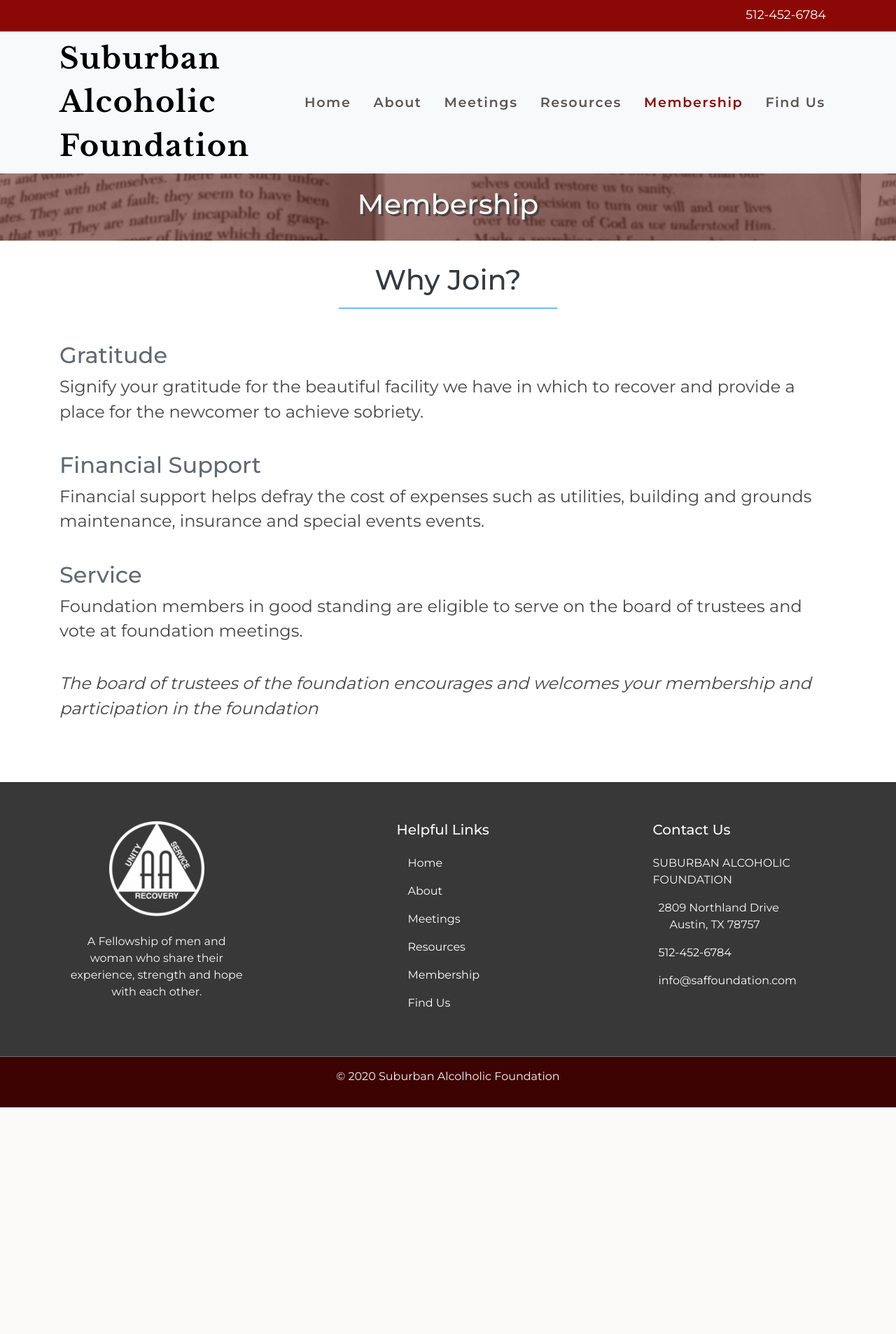
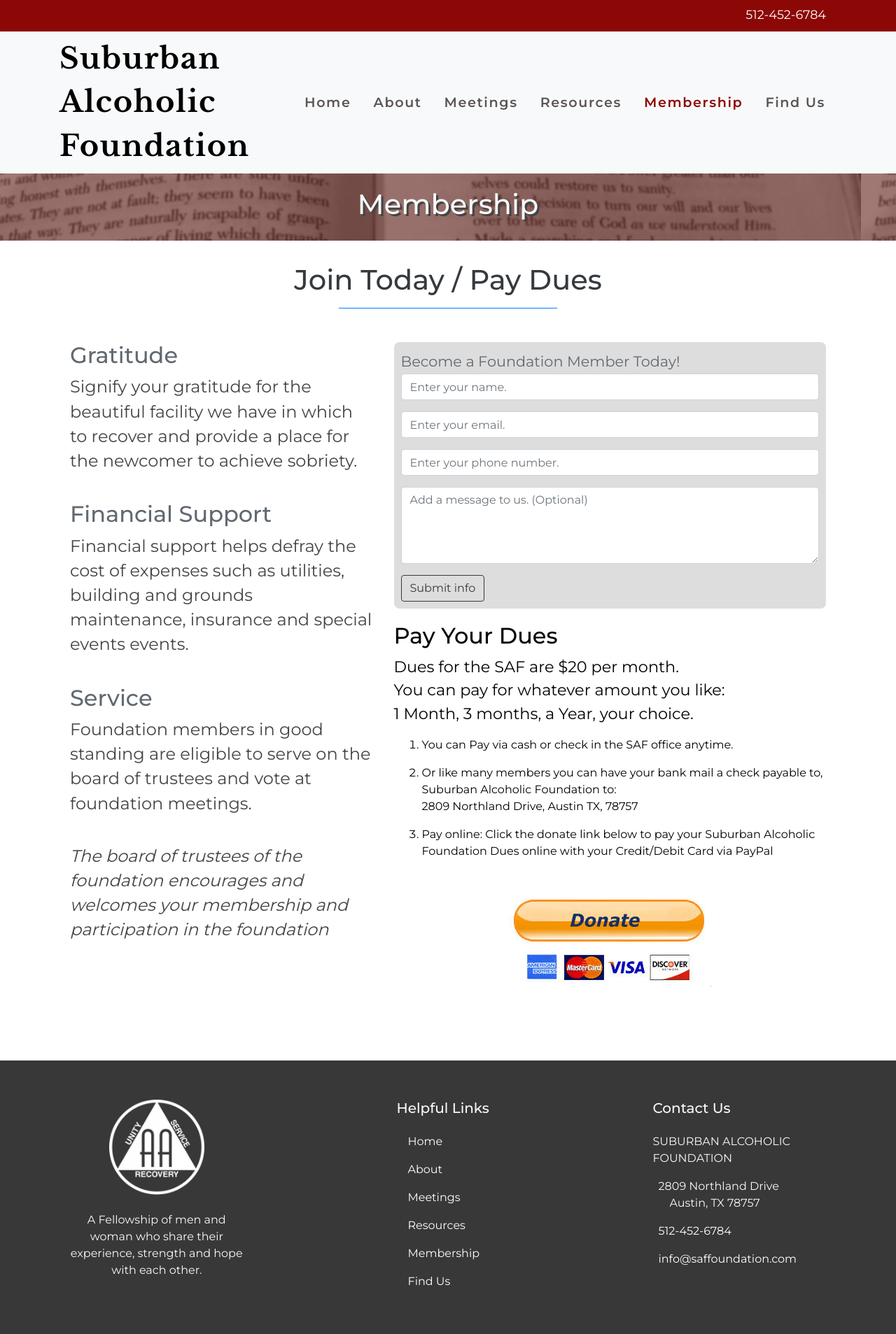
Before and after one commit to dogatonic/saf-website, a PHP site: page /membership in a window 1280 px wide. Shown: the top 1907 px of the page at 70% size. Before the commit the page ends 1583 px from the top, so only its background shows below. Run offline with PHP 8.4, Linux system fonts and the light colour scheme; some libraries are stand-ins or nearby versions; some web fonts are replaced.

Commit message:
tupdated the membership page with form

```diff
--- a/css/style.css
+++ b/css/style.css
@@ -44,6 +44,16 @@ h1.clubhouseHeading {
 	cursor: pointer;
 }
 
+.payDues {
+	color: #000;
+}
+
+.payDues li {
+	margin-bottom: 1rem;
+}
+
+#donateButton {
+}
 /* IMG */
 img {
 	max-width: 100%;
--- a/pages/meetings.php
+++ b/pages/meetings.php
@@ -115,7 +115,7 @@ foreach($arrDays as $sEachDay){
 				<p class="lead">Birthday Night is the last Friday of every month at 7:30 pm. Currently, this event is being held in a Zoom meeting -
 				visit the <a href="http://www.northlandgroup.org" target="_blank">Northland Group website</a> for more information.</p>
 				<img src="/img/cake.png" alt="Birthday Night" style='' class=''>
-				<h1>Next Birthday Night: September 25</h1>
+				<h1>Birthday Night: September 25</h1>
 
 			</div>
 			</div>
--- a/pages/membership.php
+++ b/pages/membership.php
@@ -22,12 +22,14 @@
 		<!-- End Fixed Background IMG -->
 
 		<div class="col-12 text-center mt-2 bodydiv">
-			<h1 class="text-dark pt-4">Why Join?</h1>
+			<h1 class="text-dark pt-4">Join Today / Pay Dues</h1>
 			<div class="border-top border-primary w-25 mx-auto my-3"></div>
 			<p class="lead"></p>
 		</div>
 
 		<div class="container my-5 bodydiv">
+			<div class="row mb-4">
+				<div class="col-md-5">
 					<h2>Gratitude</h2>
 					<p class="statement">Signify your gratitude for the beautiful facility we have in which to recover and provide a place for the newcomer to achieve sobriety.</p><br>
 
@@ -39,6 +41,54 @@
 
 					<p class="statement" style='font-style:italic;'>The board of trustees of the foundation encourages and welcomes your membership and participation in the foundation</p><br>
 					<p class="statement"></p>
+				</div>
+
+				<div class="col-md-7" >
+					<div style="background: #ddd; border-radius: 8px; padding:10px; margin: 0px 0px 20px 0px;">
+						<form id="membership-form" method="post" action="/includes/membership_process.php">
+							<div class="" style="margin: 2px 0px; font-size: 1.3rem;">Become a Foundation Member Today!</div>
+							<div class="form-group">
+								<input id="form_name" type="text" name="name" class="form-control" placeholder="Enter your name." required="required">
+							</div>
+
+							<div class="form-group">
+								<input id="form_email" type="email" name="email" class="form-control" placeholder="Enter your email." required="required">
+							</div>
+
+							<div class="form-group">
+								<input id="form_phone" type="phone" name="phone" class="form-control" placeholder="Enter your phone number." required="required">
+							</div>
+							<div class="form-group">
+								<textarea id="form_message" name="message" class="form-control" placeholder="Add a message to us. (Optional)" rows="4"></textarea>
+							</div>
+							<input type="submit" class="btn btn-outline-dark btn-md" value="Submit info">
+						</form>
+					</div>
+					<div class="payDues">
+						<h2>Pay Your Dues</h2>
+						<p style='font-size:1.4rem;'>Dues for the SAF are $20 per month. <br>
+						You can pay for whatever amount you like: <br>
+						1 Month, 3 months, a Year, your choice.</p>
+						<ol>
+							<li>You can Pay via cash or check in the SAF office anytime.</li>
+							<li>Or like many members you can have your bank mail a check payable to, Suburban Alcoholic Foundation to:<br> 2809 Northland Drive, Austin TX, 78757</li>
+							<li>Pay online: Click the donate link below to pay your Suburban Alcoholic Foundation Dues online with your Credit/Debit Card via PayPal</li>
+						</ol>
+						<div id='donateButton' class="container my-5 " style="text-align: center;">
+
+							<form action="https://www.paypal.com/cgi-bin/webscr" method="post">
+							<input type="hidden" name="cmd" value="_s-xclick">
+							<input type="hidden" name="hosted_button_id" value="4RVCVRSBN95MA">
+							<!-- <input type="image" src="https://www.paypalobjects.com/en_US/i/btn/btn_donateCC_LG.gif" border="0" name="submit" alt="Pay Dues Online"> -->
+							<input type="image" src="/img/donate.jpg" border="0" name="submit" alt="Pay Dues Online">
+							<img alt="" border="0" src="https://www.paypalobjects.com/en_US/i/scr/pixel.gif" width="1" height="1">
+							</form>
+						</div>
+					</div>
+
+				</div>
+
+			</div>
 		</div>
 
 
```
Also changed, not shown: img/donate.jpg (added). Lines whose indentation alone changed are shown as unchanged.
